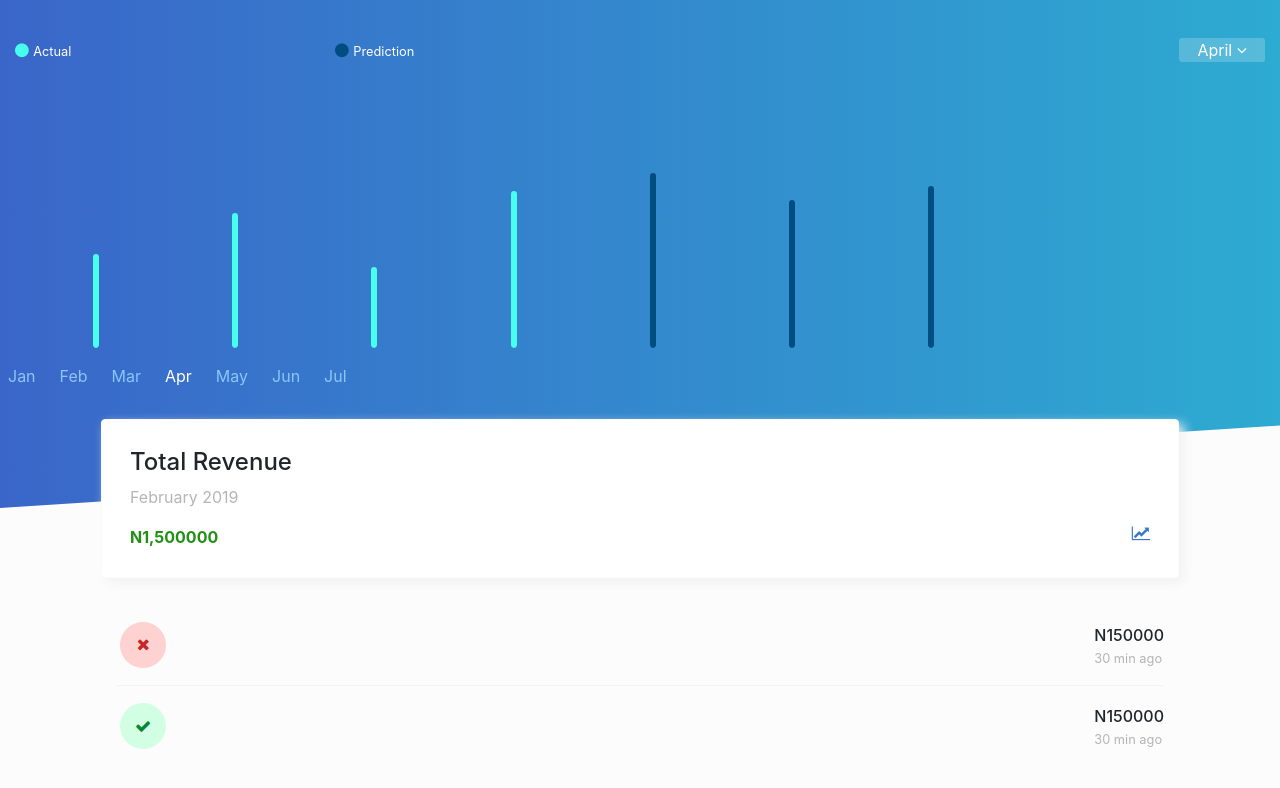
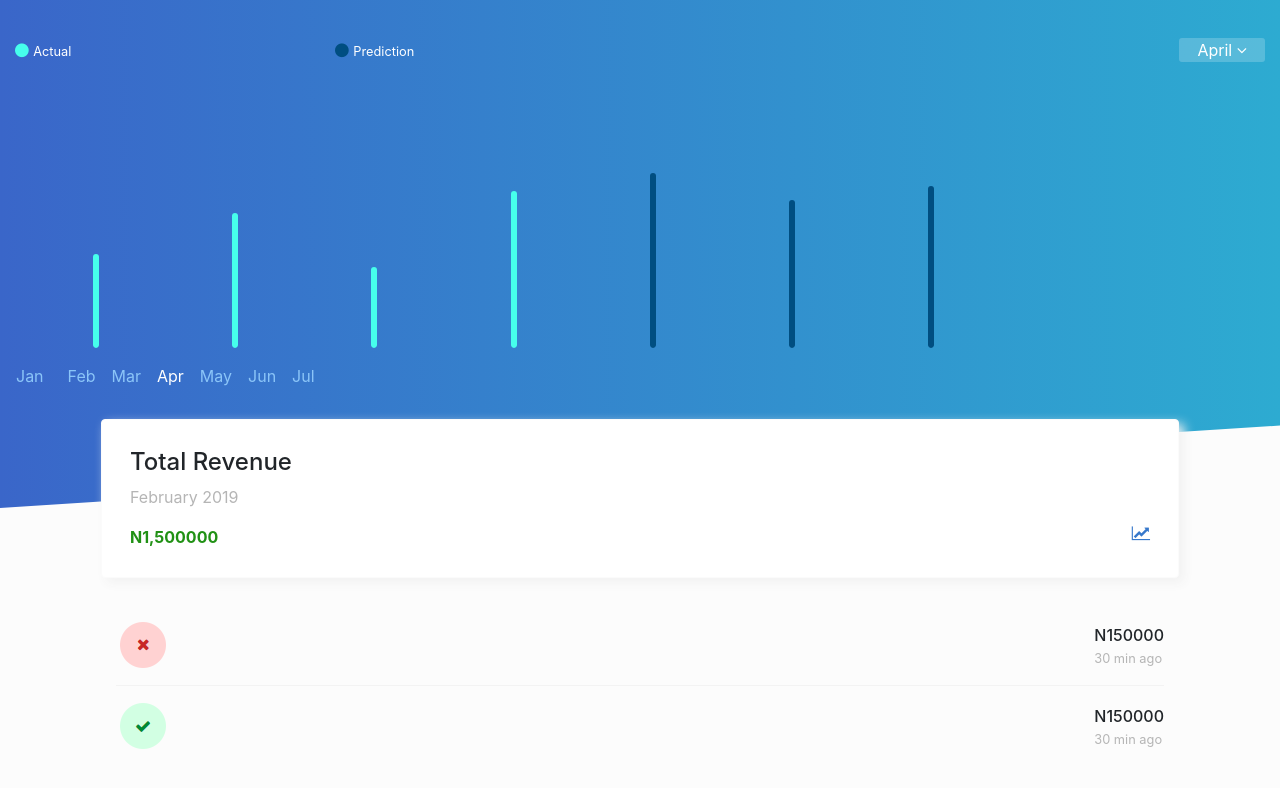
Before and after one commit to onseyi/sale, a plain HTML site: page index.html in a window 1280 px wide. Shown: the part 42-830 px from the top of the page. Drawn offline with Linux system fonts and the light colour scheme.

Commit message:
Add files via upload

```diff
--- a/index.html
+++ b/index.html
@@ -121,13 +121,13 @@
 
 		<div class="container-fluid">
 			<div class="row pt-3">
-					<font class="cc ml-2 mr-4">Jan</font>
-					<font class="cc mr-4">Feb</font>
-					<font class="cc mr-4">Mar</font>
-					<font class="mr-4">Apr</font>
-					<font class="cc mr-4">May</font>
-					<font class="cc mr-4">Jun</font>
-					<font class="cc mr-4">Jul</font>
+					<font class="cc px-3">Jan</font>
+					<font class="cc px-2">Feb</font>
+					<font class="cc px-2">Mar</font>
+					<font class="px-2">Apr</font>
+					<font class="cc px-2">May</font>
+					<font class="cc px-2">Jun</font>
+					<font class="cc px-2">Jul</font>
 			</div>
 		</div>
 
```
